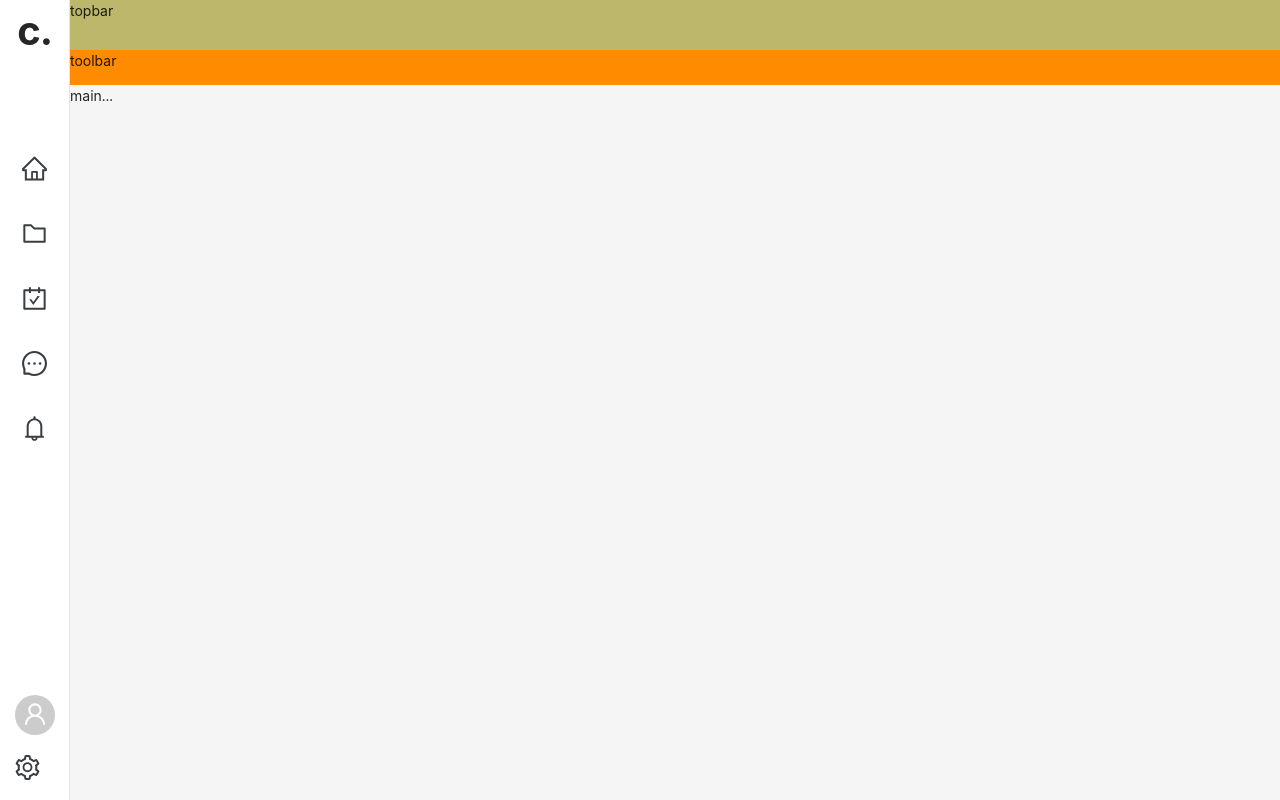
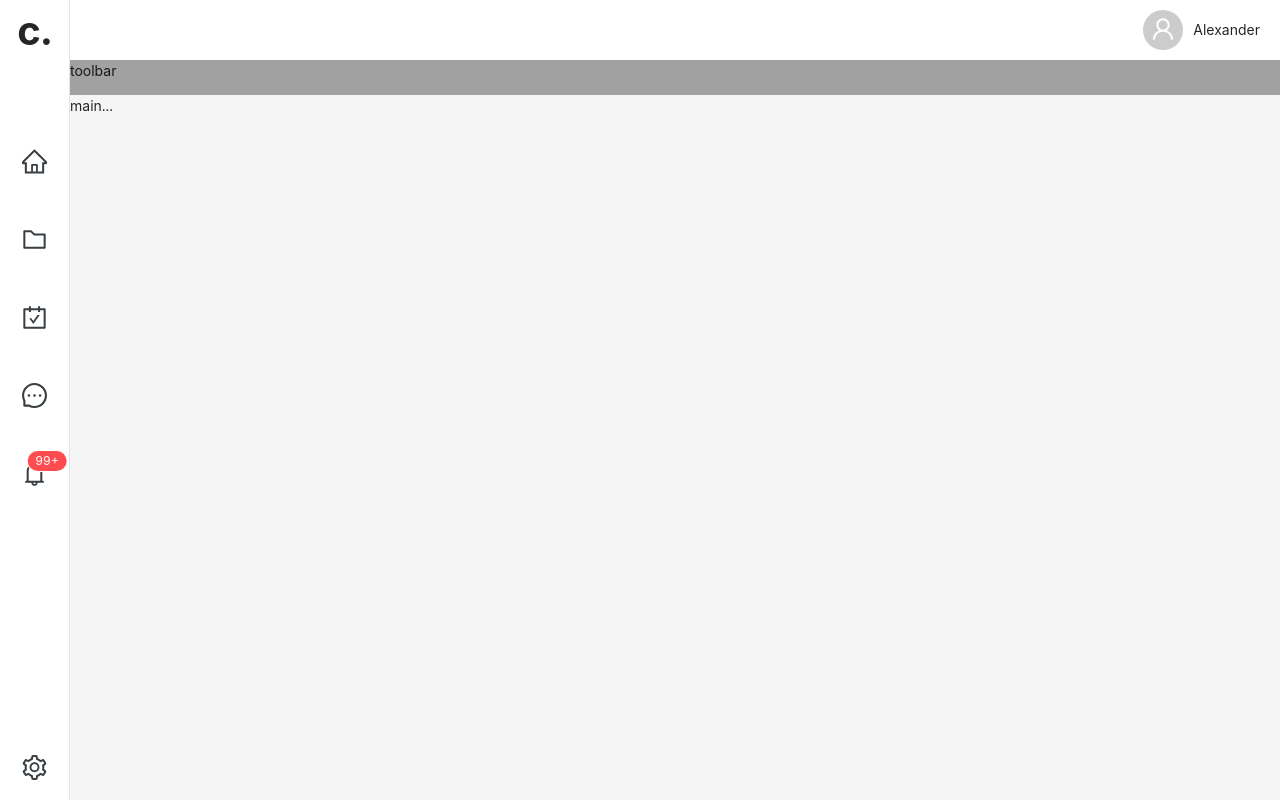
Before and after one commit to hoangviet97/collabo, a React (Create React App) app in the folder frontend/: page / in a window 1280 px wide. Built offline with nearby package versions, Linux system fonts and the light colour scheme.

Commit message:
Changed avatar position to topbar

```diff
--- a/frontend/src/App.css
+++ b/frontend/src/App.css
@@ -84,6 +84,7 @@
   justify-content: space-between;
   position: relative;
   top: -80px;
+  gap: 50px;
 }
 
 .side-profile {
@@ -97,13 +98,17 @@
 }
 
 .topbar {
-  background-color: darkkhaki;
+  background-color: white;
   width: 100%;
-  height: 50px;
+  height: 60px;
+  display: flex;
+  align-items: center;
+  justify-content: flex-end;
+  padding: 0 20px;
 }
 
 .toolbar {
-  background-color: darkorange;
+  background-color: rgb(161, 161, 161);
   height: 35px;
   width: 100%;
 }
@@ -111,5 +116,12 @@
 .main-content {
   background-color: rgb(245, 245, 245);
   width: 100%;
-  min-height: calc(100vh - 85px);
+  min-height: calc(100vh - 95px);
 }
+
+.topbar-profile {
+  display: flex;
+  justify-content: space-between;
+  align-items: center;
+  gap: 10px;
+}
--- a/frontend/src/actions/auth.js
+++ b/frontend/src/actions/auth.js
@@ -33,6 +33,7 @@ export const login = ({ email, password }) => async (dispatch) => {
     dispatch({ type: LOGIN_SUCCESS, payload: res.data });
     dispatch(loadUser());
   } catch (err) {
+    message.error("failed");
     dispatch({ type: LOGIN_FAIL });
   }
 };
--- a/frontend/src/components/dashboard/Sidebar.js
+++ b/frontend/src/components/dashboard/Sidebar.js
@@ -1,10 +1,18 @@
 import React from "react";
 import { Link } from "react-router-dom";
+import { Popover, Badge, Tooltip } from "antd";
 
-import { Avatar } from "antd";
-import { UserOutlined, SettingOutlined, BellOutlined, CarryOutOutlined, HomeOutlined, FolderOutlined, MessageOutlined } from "@ant-design/icons";
+import { SettingOutlined, BellOutlined, CarryOutOutlined, HomeOutlined, FolderOutlined, MessageOutlined } from "@ant-design/icons";
 
 const Sidebar = () => {
+  const text = <span>Title</span>;
+  const content = (
+    <div>
+      <p>Logout</p>
+      <p>Content</p>
+    </div>
+  );
+
   return (
     <aside className="sidebar">
       <div class="logo-box">
@@ -12,24 +20,31 @@ const Sidebar = () => {
       </div>
       <nav className="side-nav">
         <Link to="">
-          <HomeOutlined style={{ fontSize: "25px", padding: "20px 0", color: "#383e42" }} />
+          <Tooltip placement="right" title="Home">
+            <HomeOutlined style={{ fontSize: "25px", color: "#383e42" }} />
+          </Tooltip>
         </Link>
         <Link to="">
-          <FolderOutlined style={{ fontSize: "25px", padding: "20px 0", color: "#383e42" }} />
+          <Tooltip placement="right" title="Projects">
+            <FolderOutlined style={{ fontSize: "25px", color: "#383e42" }} />
+          </Tooltip>
         </Link>
         <Link to="">
-          <CarryOutOutlined style={{ fontSize: "25px", padding: "20px 0", color: "#383e42" }} />
+          <CarryOutOutlined style={{ fontSize: "25px", color: "#383e42" }} />
         </Link>
         <Link to="">
-          <MessageOutlined style={{ fontSize: "25px", padding: "20px 0", color: "#383e42" }} />
+          <MessageOutlined style={{ fontSize: "25px", color: "#383e42" }} />
         </Link>
         <Link to="">
-          <BellOutlined style={{ fontSize: "25px", padding: "20px 0", color: "#383e42" }} />
+          <Badge count={899}>
+            <BellOutlined style={{ fontSize: "25px", color: "#383e42" }} />
+          </Badge>
         </Link>
       </nav>
       <div className="side-profile">
-        <Avatar size="large" icon={<UserOutlined />} />
-        <SettingOutlined style={{ fontSize: "25px", padding: "20px 0", color: "#383e42" }} />
+        <Popover placement="rightBottom" title={text} content={content} trigger="click">
+          <SettingOutlined style={{ fontSize: "25px", margin: "20px 0", color: "#383e42" }} />
+        </Popover>
       </div>
     </aside>
   );
--- a/frontend/src/components/dashboard/Topbar.js
+++ b/frontend/src/components/dashboard/Topbar.js
@@ -1,7 +1,16 @@
 import React from "react";
+import { Avatar } from "antd";
+import { UserOutlined } from "@ant-design/icons";
 
 const Topbar = () => {
-  return <div className="topbar">topbar</div>;
+  return (
+    <div className="topbar">
+      <div class="topbar-profile">
+        <Avatar size="large" icon={<UserOutlined />} />
+        <span>Alexander</span>
+      </div>
+    </div>
+  );
 };
 
 export default Topbar;
```
